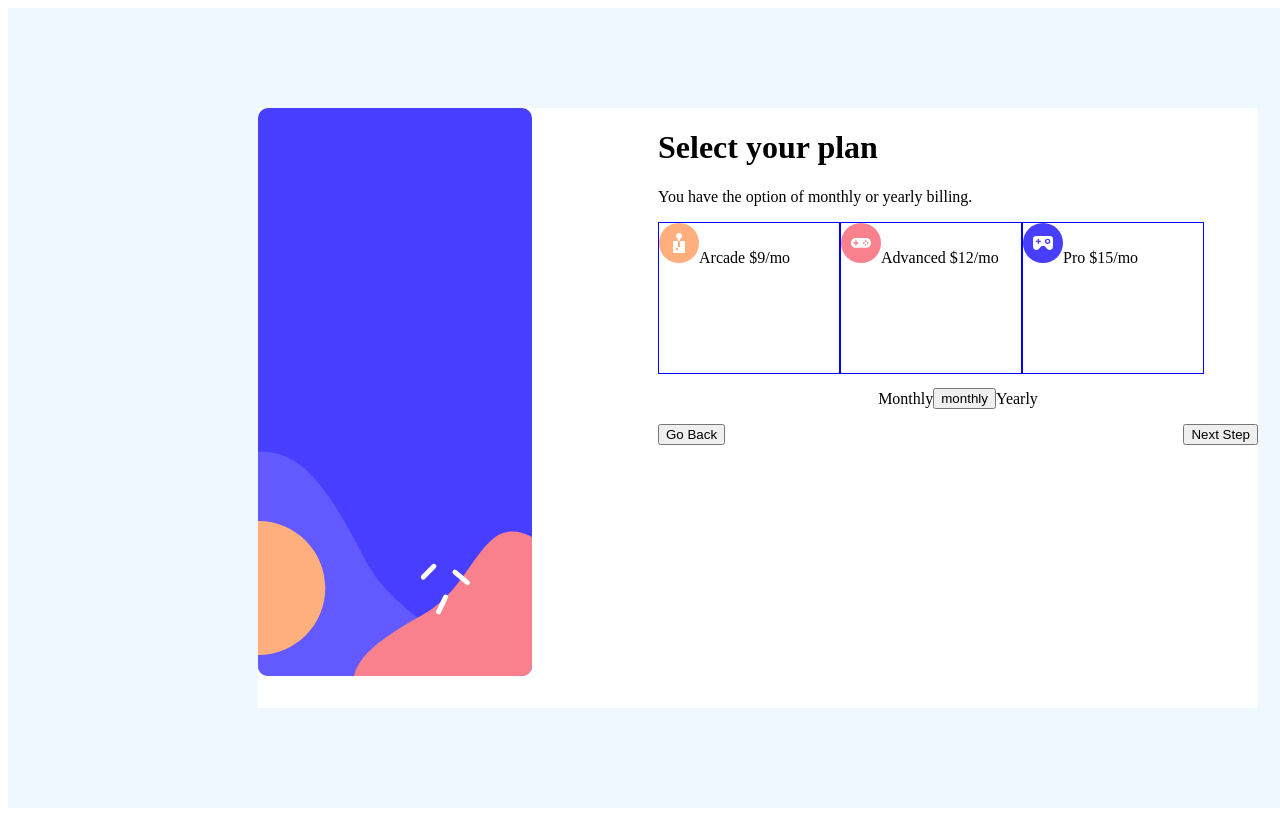
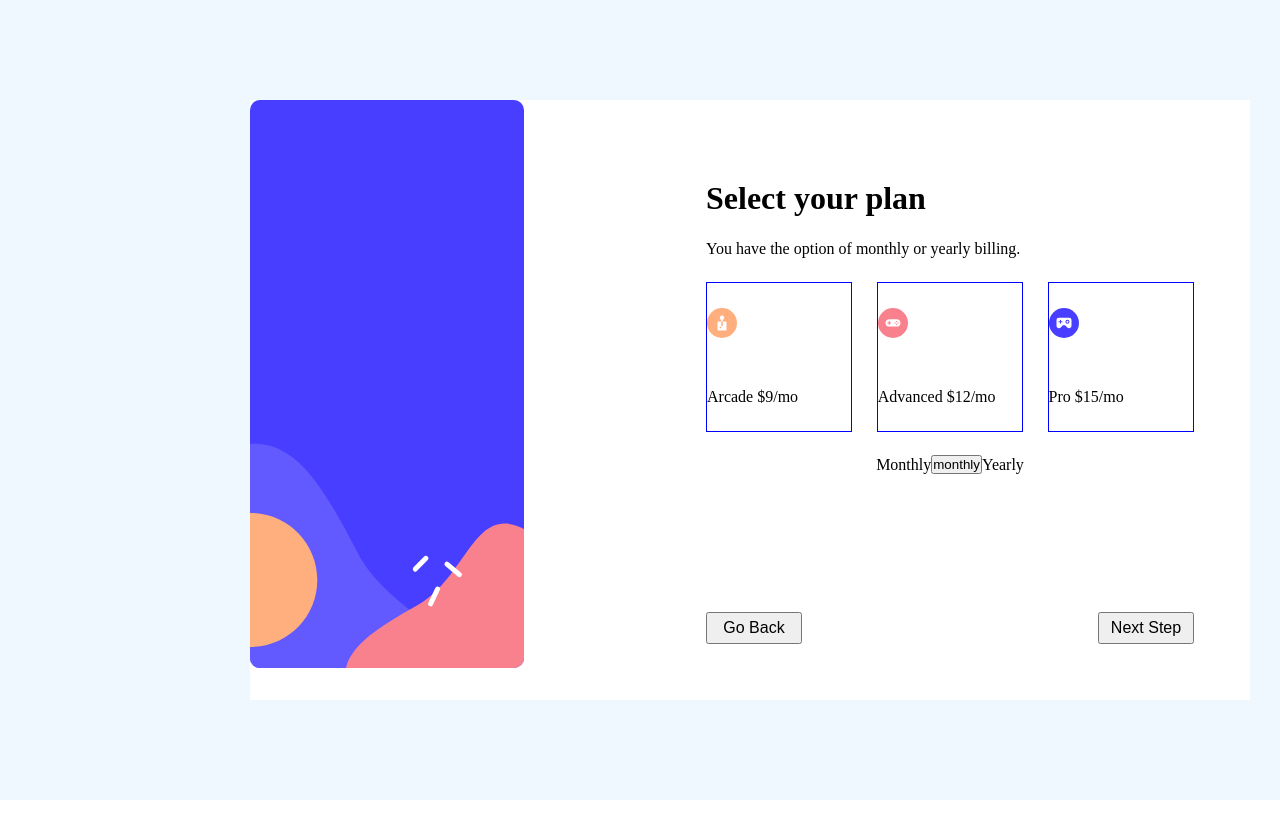
Before and after one commit to Fossele/multi-form-page, a React (Vite) app: page / in a window 1280 px wide. Both pictures are taken after a click on the button "Next Step". Shown: the top 816 px of the page. Built offline with nearby package versions, Linux system fonts and the light colour scheme.

Commit message:
Add all project files

```diff
--- a/src/App.css
+++ b/src/App.css
@@ -1,3 +1,5 @@
+*{padding: 0;margin: 0; box-sizing: border-box;}
+
 .sidebar{
     background-image: url("./assets/assets/images/bg-sidebar-desktop.svg");
     background-repeat: no-repeat;
@@ -15,17 +17,51 @@
 .content{
     width: 60%;
     height: 100%;
+    padding: 3.5rem;
+    display: flex;
+    flex-direction: column;
+    justify-content: space-between;
+}
+
+.operation{
+    display: flex;
+    flex-direction: column;
+    width: 100%;
+    height: 70%;
+    justify-content: space-evenly;
 }
 
 .arcade, .pro, .advance{
     width: 30%;
     height: 150px;
     border: 1px solid blue;
+    display: flex;
+    flex-direction: column;
+    justify-content: space-around;
 }
+
+.arcade img{
+    width: 30px;
+    height: 30px;
+
+}
+.pro img{
+    width: 30px;
+    height: 30px;
+
+}
+
+.advance img{
+    width: 30px;
+    height: 30px;
+
+}
+
 
 .plans{
     display: flex;
     flex-direction: row;
+    justify-content: space-between;
 }
 .subs{
     display: flex;
@@ -36,3 +72,9 @@
     display: flex;
     justify-content: space-between;
 }
+
+.nav .prev,.next{
+    height: 2rem;
+    width: 6rem;
+    font-size: 1rem;
+}
--- a/src/App.jsx
+++ b/src/App.jsx
@@ -20,7 +20,7 @@ function Step1({ setStep }) {
       <label for="number"> Phone Number </label>
       <input type='number' placeholder=' e.g. +1 234 567 890' />
 
-      <button onClick={() => setStep("step2")}>Next Step</button>
+      <button onClick={() => setStep("step2")} className='next'>Next Step</button>
     </div>
   )
 }
@@ -32,24 +32,30 @@ function Step2({ setStep, setLevel, plan, setPlan}) {
 
 
   return (
-    <div>
+    <>
+    <div className='operation'>
       <h1>Select your plan</h1>
       <p>You have the option of monthly or yearly billing.</p>
       {(plan == "monthly") ? <div className='plans'>
         <div onClick={()=>setLevel("arcade")} className='arcade'>
             <img src={arcade}/>
-           Arcade
-          $9/mo</div>
+          <span>
+            Arcade
+          $9/mo
+            </span> </div>
 
         <div onClick={()=>setLevel("advanced")}  className='advance'>
           <img src={advanced}/>
-            Advanced
-          $12/mo</div>
+          <span>
+   Advanced $12/mo
+          </span>
+         </div>
 
         <div  onClick={()=>setLevel("pro")}  className='pro'>
             <img src={pro}/>
-            Pro
-          $15/mo</div>
+
+          <span> Pro $15/mo</span>
+          </div>
       </div> : <div className='plans'>
         <div onClick={()=>setLevel("arcade")}  className='arcade'>
            Arcade
@@ -71,15 +77,15 @@ function Step2({ setStep, setLevel, plan, setPlan}) {
         }}>{plan}</button>
         <p>Yearly</p>
       </div>
+        </div>
+
+       <div className='nav'>
+         <button onClick={() => setStep("step1")} className='prev'>Go Back</button>
+      <button onClick={() => setStep("step3")} className='next'>Next Step</button>
+       </div>
+      </>
 
 
-       <div className='nav'>
-         <button onClick={() => setStep("step1")}>Go Back</button>
-      <button onClick={() => setStep("step3")}>Next Step</button>
-       </div>
-
-
-    </div>
   )
 }
 
@@ -145,8 +151,9 @@ function Step3({ setStep, plan, onlineService, setOnlineService, largerStorage,
         </div>
       </div>}
       <div className='nav'>
-       <button onClick={() => setStep("step2")}>Go Back</button>
-      <button onClick={() => setStep("step4")}>Next Step</button>
+
+       <button onClick={() => setStep("step2")} className='prev'>Go Back</button>
+      <button onClick={() => setStep("step4")}  className='next'>Next Step</button>
       </div>
 
 
@@ -244,8 +251,8 @@ setRes(total);
 }
       <p>{total} (per month/year)</p>
      <div className='nav'>
-        <button onClick={() => setStep("step3")}>Go Back</button>
-      <button onClick={() => setStep("step5")}>Next Step</button>
+        <button onClick={() => setStep("step3")} className='prev'>Go Back</button>
+      <button onClick={() => setStep("step5")} className='next'>Next Step</button>
      </div>
 
     </div>
```
